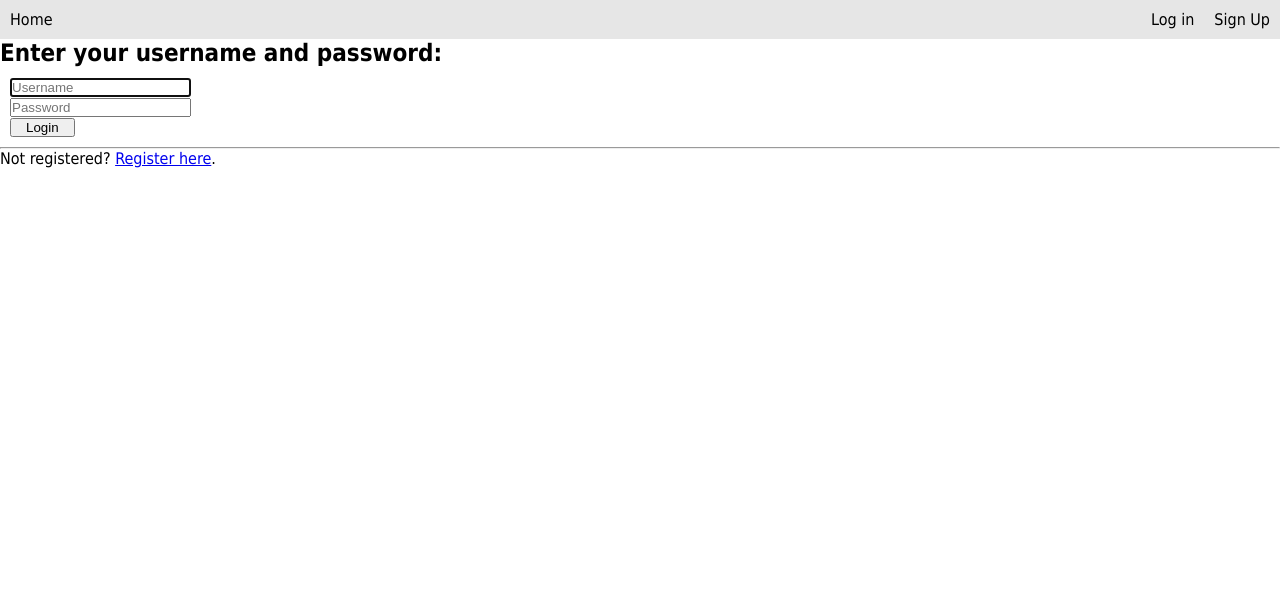
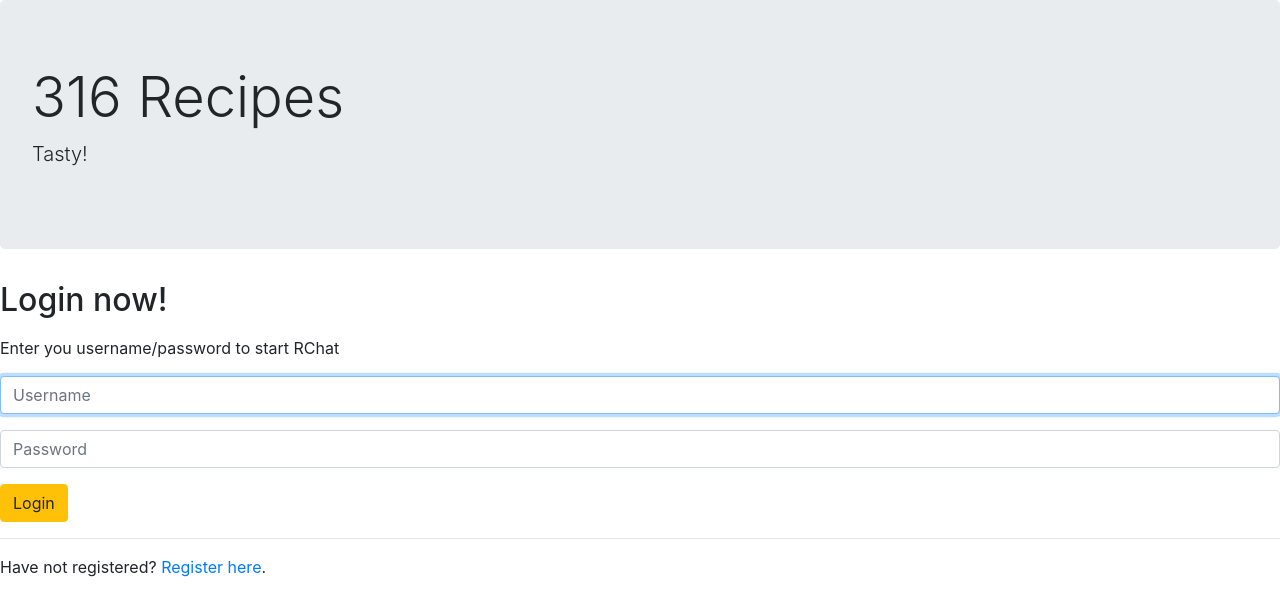
Before and after one commit to connor-passe/CS316, a Flask app: page /login/ in a window 1280 px wide. Shown: the top 616 px of the page. Run offline with Flask 2, Linux system fonts and the light colour scheme; some libraries are stand-ins or nearby versions.

Commit message:
login and logout

```diff
--- a/app.py
+++ b/app.py
@@ -18,7 +18,7 @@ db = SQLAlchemy(app)
 
 migrate = Migrate(app,db)
 
-class recipes(db.Model):
+class Recipe(db.Model):
 	__tablename__ = 'recipes'
 
 	id = db.Column(db.Integer, primary_key = True, autoincrement = True)
@@ -29,8 +29,8 @@ class recipes(db.Model):
 	description = db.Column(db.String(200))
 	ingredients = db.Column(db.String(200))
 
-	def __init__(self, id, name, minutes, n_steps, steps, description, ingredients):
-		self.id = id
+	def __init__(self, name, minutes, n_steps, steps, description, ingredients):
+		#self.id = id
 		self.name = name
 		self.minutes = minutes
 		self.n_steps = n_steps
@@ -38,7 +38,7 @@ class recipes(db.Model):
 		self.description = description
 		self.ingredients = ingredients
 
-class accounts(db.Model):
+class Account(db.Model):
 	__tablename__ = 'accounts'
 
 	id = db.Column(db.Integer, primary_key = True)
@@ -46,20 +46,20 @@ class accounts(db.Model):
 	password = db.Column(db.String(), nullable=False)
 	name = db.Column(db.String())
 	age = db.Column(db.Integer)
-	#cooking_skill = db.Column(db.String())
-	#vegetarian = db.Column(db.Boolean())
+	cooking_skill = db.Column(db.String())
+	vegetarian = db.Column(db.Boolean())
 	security_answer = db.Column(db.String(), nullable=False)
 
 
 
-	def __init__(self, username, password, name, age, security_answer):
+	def __init__(self, username, password, name, age, cooking_skill, vegetarian, security_answer):
 		#self.id = id
 		self.username = username
 		self.password = password
 		self.name = name
 		self.age = age
-		#self.cooking_skill = cooking_skill
-		#self.vegetarian = vegetarian
+		self.cooking_skill = cooking_skill
+		self.vegetarian = vegetarian
 		self.security_answer = security_answer
 
 @app.template_filter('parseList')
@@ -101,18 +101,18 @@ def index():
 		password = reg_form.password.data
 		name = reg_form.name.data
 		age = reg_form.age.data
-		#cooking_skill = reg_form.cooking_skill.data
-		#vegetarian = reg_form.vegetarian.data
+		cooking_skill = reg_form.cooking_skill.data
+		vegetarian = reg_form.vegetarian.data
 		security_answer = reg_form.sec_question.data
 
 		#check username exists
-		user_object = accounts.query.filter_by(username=username).first()
+		user_object = Account.query.filter_by(username=username).first()
 		if user_object:
 			return "Someone has taken this username already!"
 
 		#add user to db
-		user = accounts(username=username, password=password, name=name, age=int(age), security_answer=security_answer)
-		db.session.add(user)
+		account = Account(username=username, password=password, name=name, age=int(age), cooking_skill=cooking_skill, vegetarian=False, security_answer=security_answer)
+		db.session.add(account)
 		db.session.commit()
 		return "Inserted into DB!"
 
@@ -121,7 +121,7 @@ def index():
 def handle_recipe():
 	if request.method == 'GET':
 		ingredient = request.args.get('ingredient', '')
-		recipe = recipes.query.filter(recipes.ingredients.contains(ingredient)).all()
+		recipe = Recipe.query.filter(recipes.ingredients.contains(ingredient)).all()
 		all_recipes = []
 		for x in recipe:
 			response = {
@@ -138,31 +138,38 @@ def handle_recipe():
 
 @app.route('/recipes/<id>', methods=['GET'])
 def one_recipe(id):
-	return render_template("one-recipe.html", query=recipes.query.get(id))
+	return render_template("one-recipe.html", query=Recipe.query.get(id))
 	#goal to show all the info for one recipe
 
 @app.route('/login/', methods=['GET', 'POST'])
 def login():
 
 	login_form = LoginForm()
-	'''
-	# Allow login if validation success
-	if login_form.validate_on_submit():
-		user_object = User.query.filter_by(username=login_form.username.data).first()
-		login_user(user_object)
-		return redirect(url_for('chat'))
-	'''
+	if request.method=='GET':
+		if 'account_id' in session:
+			return render_template("main.html", message="logged in!")
+		else:
+			return render_template("login.html", form=login_form)
+	elif request.method=='POST':
+		username = login_form.username.data
+		password = login_form.password.data
+		account = Account.query.filter_by(username=login_form.username.data).first()
+		if account:
+			if account.password==password:
+				session['account_id']=account.id
+				return render_template("main.html", message="logged in!")
+			else:
+				return render_template("login.html", form=login_form, message = "incorrect password!")
 
-	return render_template("login.html", form=login_form)
-
+		else:
+			return render_template("login.html", form=login_form, message = "No username found!")
 
 @app.route('/logout/', methods=['GET'])
 def logout():
+	login_form = LoginForm()
+	session.pop('account_id')
+	return render_template("login.html", form=login_form, message = "You have been logged out")
 
-	# Logout user
-	logout_user()
-	flash('You have logged out successfully', 'success')
-	return redirect(url_for('login'))
 
 
 if __name__ == '__main__':
--- a/templates/base.html
+++ b/templates/base.html
@@ -14,6 +14,7 @@
       <a class="navbar-right nav-item" href="/favorites">Welcome, {{username}}</a>
     {% else %}
     <div class="navbar-user">
+      <a class="navbar-right nav-item" href="/logout">Log out</a>
       <a class="navbar-right nav-item" href="/login">Log in</a>
       <a class="navbar-right nav-item" href="/signup">Sign Up</a>
     </div>
--- a/templates/login.html
+++ b/templates/login.html
@@ -1,14 +1,17 @@
 {% from 'field-macro.html' import displayField %}
-{% extends "rl-layout.html" %}
+{% extends "prelogin-layout.html" %}
 
 {% block title %}Login {% endblock %}
 
 {% block content %}
-    <h2>Enter your username and password:</h2>
+    <h2>Login now!</h2>
+    <p>{{ message }}<p>
+    <p>Enter you username/password to start RChat</p>
 
     <form action="{{ url_for('login') }}", method="POST">
         {{ displayField(form.username, 'Username', autocomplete="off", autofocus=true) }}
         {{ displayField(form.password, 'Password') }}
+
         <div class="form-group">
             <input type="submit" value="Login" class="btn btn-warning">
         </div>
@@ -17,5 +20,5 @@
 
     <hr>
 
-    <p>Not registered? <a href={{url_for('index')}}>Register here</a>.</p>
+    <p>Have not registered? <a href={{url_for('index')}}>Register here</a>.</p>
 {% endblock %}
--- a/templates/main.html
+++ b/templates/main.html
@@ -3,3 +3,4 @@
 {{super()}}
 <link rel="stylesheet" href="{{ url_for('static', filename='style-main.css') }}">
 {% endblock %}
+{{ message }}
```
